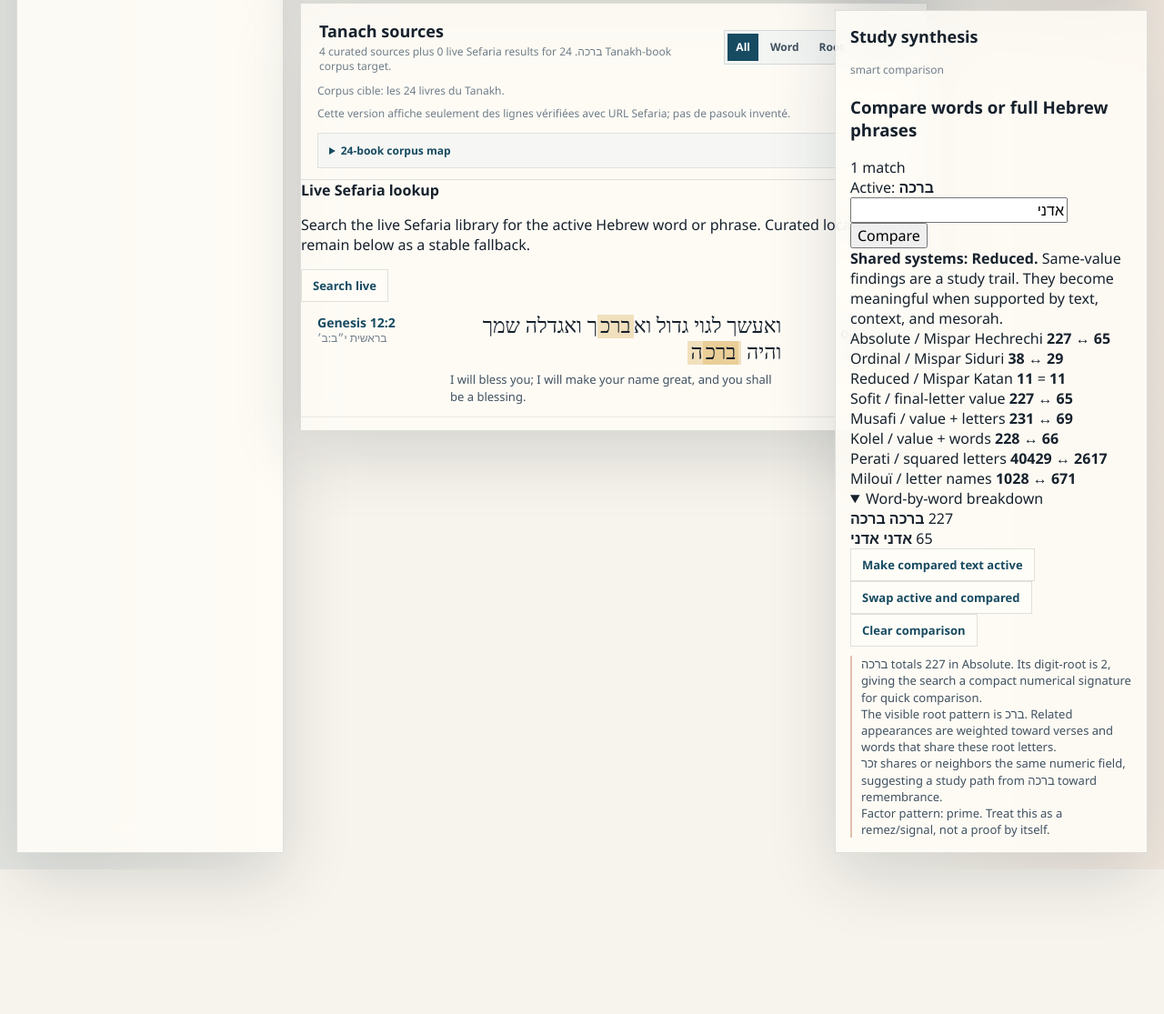
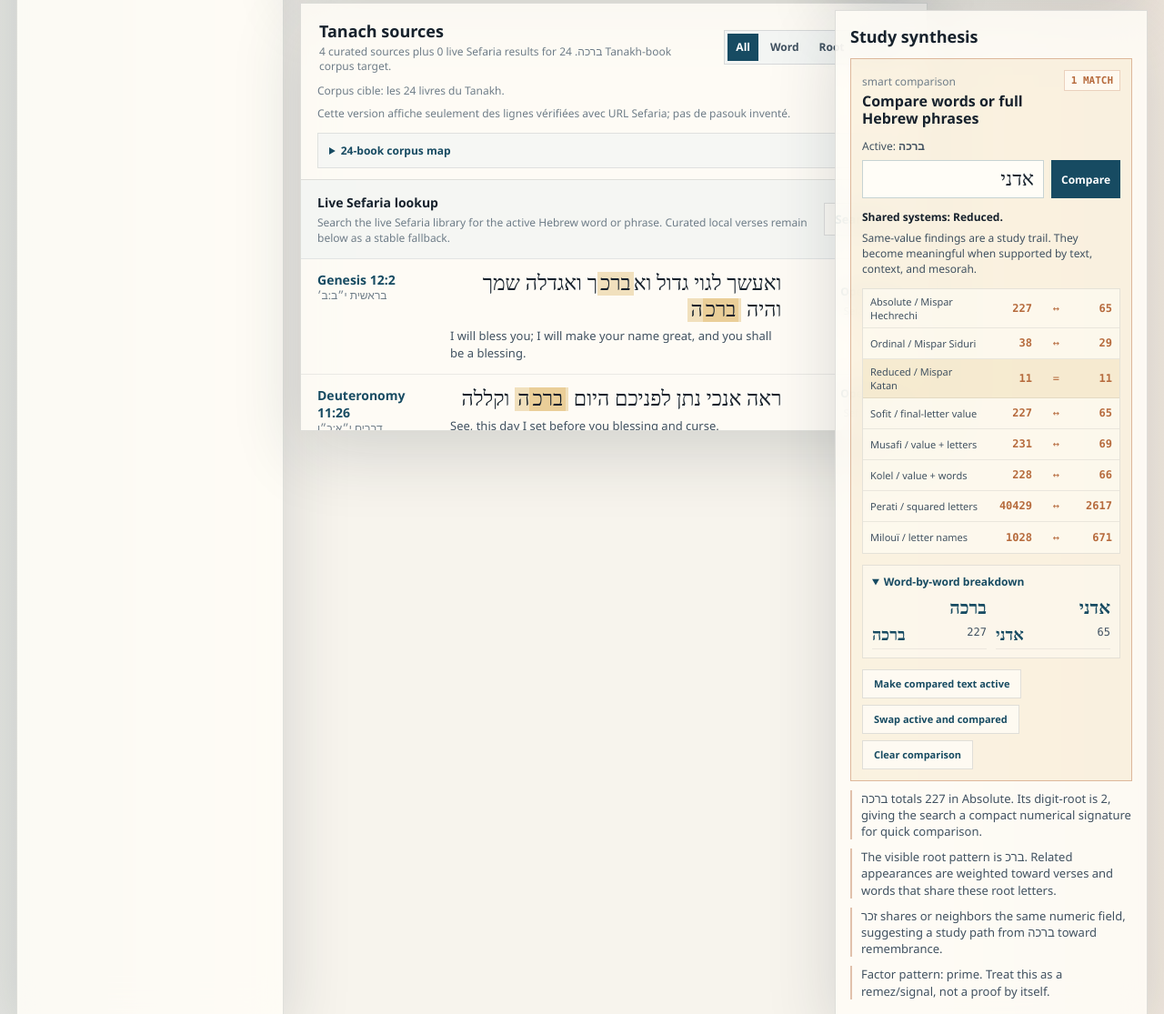
Before and after one commit to PDEA-dev/gm-vision, a plain HTML site: page index.html in a window 1280 px wide. Shown: the part 1230-2345 px from the top of the page at 91% size. Before the commit the page ends 2186 px from the top, so only its background shows below. Drawn offline with Linux system fonts and the light colour scheme.

Commit message:
Add styles for compare card and related components

```diff
--- a/styles.css
+++ b/styles.css
@@ -965,3 +965,241 @@
     animation-duration: 0.01ms !important;
   }
 }
+
+/* Smart comparison and live-source upgrades */
+.compare-card {
+  display: grid;
+  gap: 12px;
+  padding: 12px;
+  border: 1px solid rgba(23, 75, 98, 0.16);
+  background: rgba(232, 238, 240, 0.36);
+}
+
+.compare-card.match {
+  border-color: rgba(182, 106, 60, 0.42);
+  background: rgba(216, 170, 79, 0.12);
+}
+
+.compare-heading {
+  display: flex;
+  align-items: flex-start;
+  justify-content: space-between;
+  gap: 10px;
+}
+
+.compare-heading h3 {
+  margin: 3px 0 0;
+  color: var(--ink);
+  font-size: 16px;
+  line-height: 1.2;
+}
+
+.compare-badge {
+  flex: 0 0 auto;
+  padding: 4px 7px;
+  border: 1px solid rgba(182, 106, 60, 0.28);
+  background: rgba(255, 253, 247, 0.72);
+  color: var(--copper);
+  font-family: var(--font-data);
+  font-size: 11px;
+  font-weight: 800;
+  text-transform: uppercase;
+}
+
+.compare-form {
+  display: grid;
+  gap: 7px;
+}
+
+.compare-form label {
+  color: var(--ink-soft);
+  font-size: 12px;
+}
+
+.compare-input-row {
+  display: grid;
+  grid-template-columns: 1fr auto;
+  gap: 8px;
+}
+
+.compare-input-row input {
+  min-width: 0;
+  height: 42px;
+  border: 1px solid rgba(23, 75, 98, 0.24);
+  background: var(--vellum);
+  color: var(--ink);
+  padding: 0 10px;
+  font-family: var(--font-hebrew);
+  font-size: 22px;
+  outline: none;
+}
+
+.compare-input-row button {
+  min-height: 42px;
+  border: 1px solid rgba(23, 75, 98, 0.24);
+  background: var(--blue);
+  color: white;
+  padding: 0 10px;
+  font-size: 12px;
+  font-weight: 800;
+}
+
+.compare-verdict {
+  display: grid;
+  gap: 5px;
+  color: var(--ink-soft);
+  font-size: 12px;
+  line-height: 1.45;
+}
+
+.compare-verdict strong {
+  color: var(--ink);
+}
+
+.compare-table {
+  display: grid;
+  border: 1px solid rgba(22, 33, 44, 0.1);
+  background: rgba(255, 253, 247, 0.54);
+}
+
+.compare-row {
+  display: grid;
+  grid-template-columns: minmax(105px, 1fr) 52px 24px 52px;
+  gap: 6px;
+  align-items: center;
+  min-height: 34px;
+  padding: 6px 8px;
+  border-bottom: 1px solid rgba(22, 33, 44, 0.08);
+  color: var(--ink-soft);
+  font-size: 11px;
+}
+
+.compare-row:last-child {
+  border-bottom: 0;
+}
+
+.compare-row.equal {
+  background: rgba(216, 170, 79, 0.18);
+}
+
+.compare-row strong,
+.compare-row em {
+  color: var(--copper);
+  font-family: var(--font-data);
+  font-style: normal;
+  font-size: 12px;
+  text-align: right;
+}
+
+.word-breakdown {
+  padding: 9px 10px;
+  border: 1px solid rgba(22, 33, 44, 0.1);
+  background: rgba(255, 253, 247, 0.48);
+  color: var(--ink-soft);
+  font-size: 12px;
+}
+
+.word-breakdown summary {
+  color: var(--blue);
+  font-weight: 800;
+  cursor: pointer;
+}
+
+.word-columns {
+  display: grid;
+  grid-template-columns: 1fr 1fr;
+  gap: 10px;
+  margin-top: 9px;
+}
+
+.word-breakdown-column {
+  display: grid;
+  gap: 5px;
+}
+
+.word-breakdown-column > strong {
+  color: var(--blue);
+  font-family: var(--font-hebrew);
+  font-size: 20px;
+  line-height: 1.1;
+  text-align: right;
+}
+
+.word-breakdown-column span {
+  display: flex;
+  justify-content: space-between;
+  gap: 8px;
+  padding: 4px 0;
+  border-bottom: 1px solid rgba(22, 33, 44, 0.07);
+  font-family: var(--font-data);
+}
+
+.word-breakdown-column b {
+  color: var(--blue);
+  font-family: var(--font-hebrew);
+  font-size: 18px;
+}
+
+.compare-actions {
+  display: flex;
+  flex-wrap: wrap;
+  gap: 7px;
+}
+
+.compare-actions .ghost-button {
+  min-height: 32px;
+  font-size: 11px;
+}
+
+.synthesis-lines {
+  display: grid;
+  gap: 10px;
+}
+
+.live-search-box {
+  display: grid;
+  grid-template-columns: 1fr auto;
+  gap: 10px;
+  align-items: center;
+  padding: 13px 18px;
+  border-bottom: 1px solid rgba(22, 33, 44, 0.08);
+  background: rgba(232, 238, 240, 0.42);
+}
+
+.live-search-box strong {
+  color: var(--ink);
+  font-size: 14px;
+}
+
+.live-search-box p {
+  margin: 4px 0 0;
+  color: var(--ink-faint);
+  font-size: 12px;
+  line-height: 1.4;
+}
+
+.live-search-box .ghost-button[disabled] {
+  opacity: 0.68;
+  cursor: wait;
+}
+
+.live-error {
+  grid-column: 1 / -1;
+  color: var(--rose) !important;
+}
+
+.live-result {
+  background: rgba(215, 232, 236, 0.22);
+}
+
+@media (max-width: 760px) {
+  .compare-input-row,
+  .word-columns,
+  .live-search-box {
+    grid-template-columns: 1fr;
+  }
+
+  .compare-row {
+    grid-template-columns: 1fr 44px 20px 44px;
+  }
+}
```
